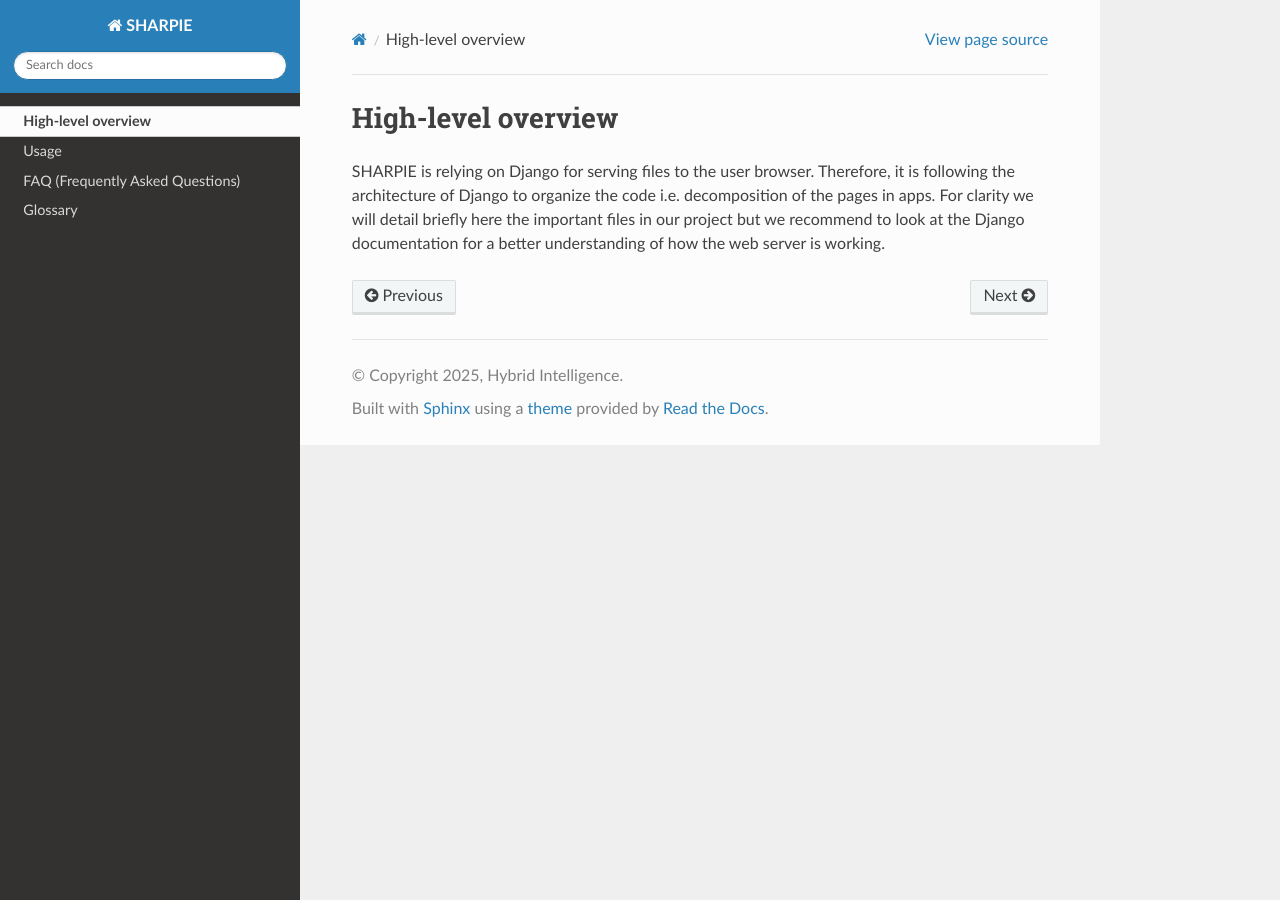
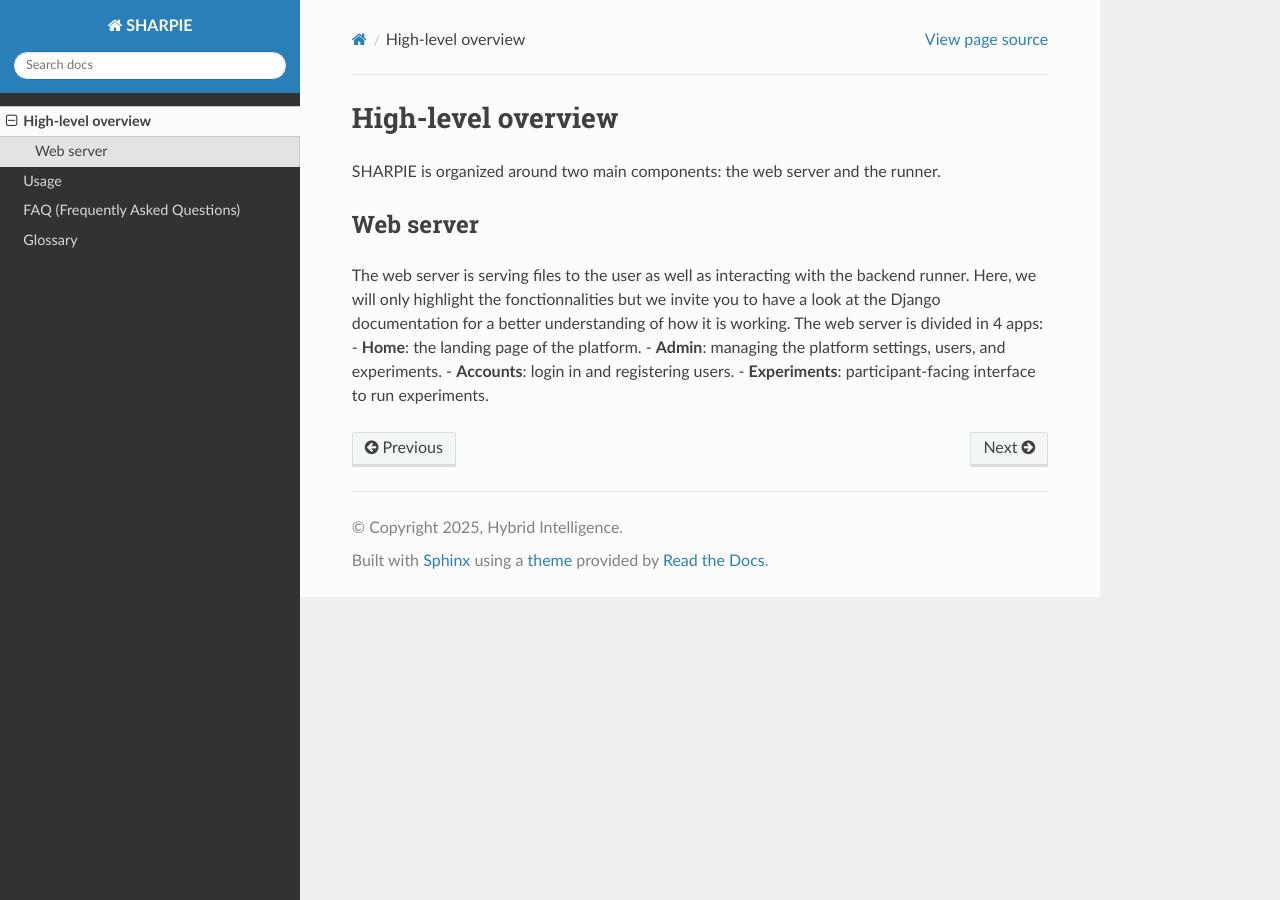
Before and after one commit to libgoncalv/sharpie-doc, a Sphinx documentation site: the page built from docs/source/overview.rst, in a window 1280 px wide. Built offline with Sphinx 7.4.7 and the Read the Docs theme 3.1.0, drawn with Linux system fonts in a browser that asks for light colours.

Commit message:
Update overview.rst

```diff
--- a/docs/source/overview.rst
+++ b/docs/source/overview.rst
@@ -1,4 +1,13 @@
 High-level overview
 =====
 
-SHARPIE is relying on Django for serving files to the user browser. Therefore, it is following the architecture of Django to organize the code i.e. decomposition of the pages in apps. For clarity we will detail briefly here the important files in our project but we recommend to look at the Django documentation for a better understanding of how the web server is working.
+SHARPIE is organized around two main components: the web server and the runner.
+
+Web server
+----------------
+
+The web server is serving files to the user as well as interacting with the backend runner. Here, we will only highlight the fonctionnalities but we invite you to have a look at the Django documentation for a better understanding of how it is working. The web server is divided in 4 apps:
+- **Home**: the landing page of the platform.
+- **Admin**: managing the platform settings, users, and experiments.
+- **Accounts**: login in and registering users.
+- **Experiments**: participant-facing interface to run experiments.
```
